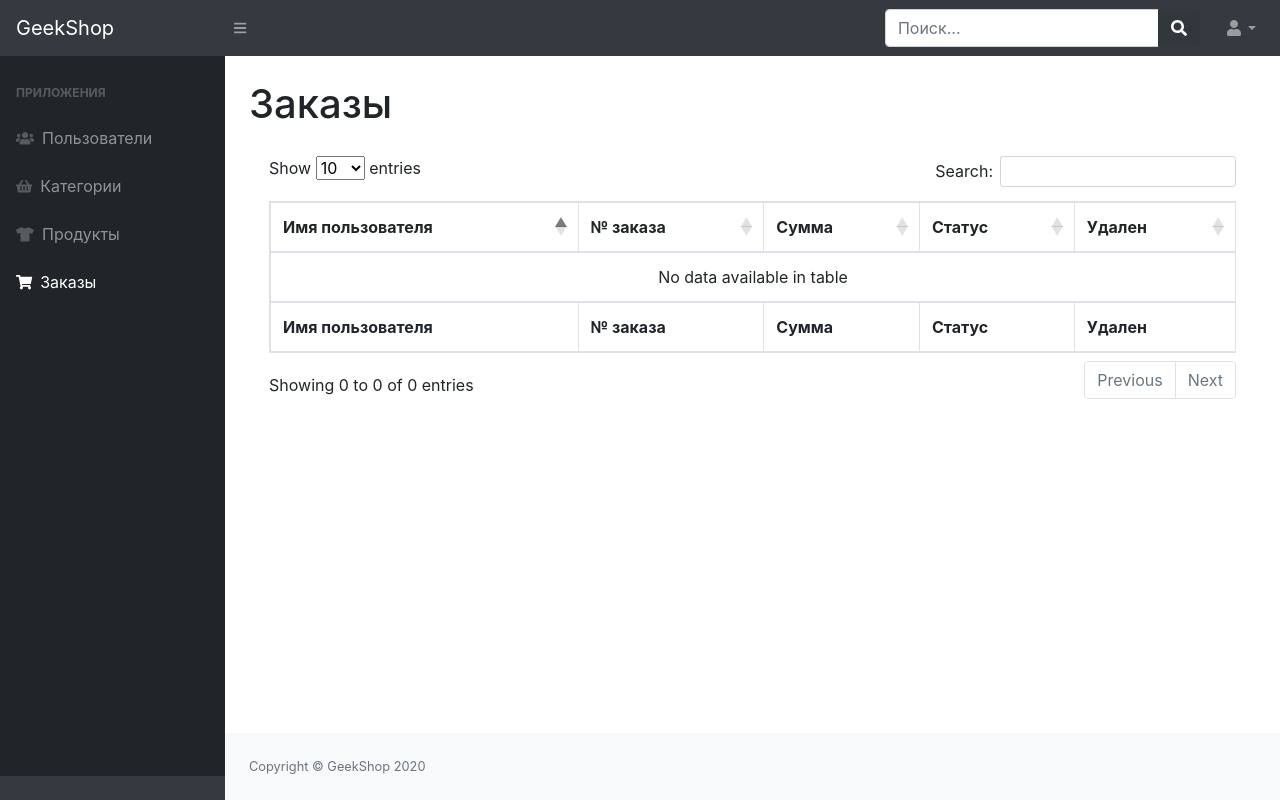
After one commit to fred18811/geekshop-server, a Django app: page /admin-stuff/orders/ in a window 1280 px wide. The commit adds this page. Run offline with Django 3.2, Linux system fonts and the light colour scheme; the visitor is signed in with stand-in values (Sample User, id 1); data that the repository does not hold is empty; parts of the project's set-up code (start-up, migrations or seed data) failed here and were passed over; some libraries are stand-ins or nearby versions.

Commit message:
added admins orders

```diff
--- /dev/null
+++ b/admins/templates/admins/admin-orders-read.html
@@ -0,0 +1,48 @@
+{% extends 'admins/base.html' %}
+
+{% block content %}
+<main>
+    <div class="container-fluid">
+        <h1 class="mt-4">Заказы</h1>
+        <div class="card-body">
+            <div class="table-responsive">
+                <table class="table table-bordered" id="dataTable" width="100%" cellspacing="0">
+                    <thead>
+                    <tr>
+                        <th>Имя пользователя</th>
+                        <th>№ заказа</th>
+                        <th>Сумма</th>
+                        <th>Статус</th>
+                        <th>Удален</th>
+                    </tr>
+                    </thead>
+                    <tfoot>
+                    <tr>
+                        <th>Имя пользователя</th>
+                        <th>№ заказа</th>
+                        <th>Сумма</th>
+                        <th>Статус</th>
+                        <th>Удален</th>
+                    </tr>
+                    </tfoot>
+                    <tbody>
+                    {% for order in object_list %}
+                    <tr>
+                        <td>{{ order.user }}</td>
+                        <td><a href="{% url 'admins:admin_order_update' order.id %}" style="color: dodgerblue">{{ order.id }}</a></td>
+                        <td>{{ order.get_total_cost }}</td>
+                        <td>{{ order.get_status_display }}</td>
+                        {% if not order.is_active %}
+                            <td>Удален</td>
+                        {% else %}
+                            <td>Активен</td>
+                        {% endif %}
+                    </tr>
+                    {% endfor %}
+                    </tbody>
+                </table>
+            </div>
+        </div>
+    </div>
+</main>
+{% endblock %}
--- a/admins/templates/admins/base.html
+++ b/admins/templates/admins/base.html
@@ -65,6 +65,12 @@
                         </div>
                         Продукты
                     </a>
+                    <a class="nav-link" href="{% url 'admins:admin_orders' %}">
+                        <div class="sb-nav-link-icon">
+                            <i class="fas fa-shopping-cart"></i>
+                        </div>
+                        Заказы
+                    </a>
                 </div>
             </div>
             <div class="sb-sidenav-footer"></div>
--- a/admins/urls.py
+++ b/admins/urls.py
@@ -1,5 +1,6 @@
 from django.urls import path
-from admins.views import index, UserListView, UserCreateView, UserUpdateView, UserDeleteView, ProdactListView, ProdactCreateView, ProdactUpdateView, ProdactDeleteView
+from admins.views import index, UserListView, UserCreateView, UserUpdateView, UserDeleteView, ProdactListView, \
+    ProdactCreateView, ProdactUpdateView, ProdactDeleteView, OrderListView, OrderUpdateView
 
 app_name = 'admins'
 
@@ -13,4 +14,6 @@
     path('prodacts/create', ProdactCreateView.as_view(), name='admin_prodacts_create'),
     path('prodacts/update/<int:pk>', ProdactUpdateView.as_view(), name='admin_prodacts_update'),
     path('prodacts/remove/<int:pk>', ProdactDeleteView.as_view(), name='admin_prodacts_remove'),
+    path('orders/', OrderListView.as_view(), name='admin_orders'),
+    path('orders/update/<int:pk>', OrderUpdateView.as_view(), name='admin_order_update'),
 ]
--- a/admins/views.py
+++ b/admins/views.py
@@ -7,7 +7,8 @@
 
 from users.models import User
 from products.models import Product
-from admins.forms import UserAdminRegistrationForm, UserAdminProfileForm, ProdactForm
+from orders.models import Order
+from admins.forms import UserAdminRegistrationForm, UserAdminProfileForm, ProdactForm, OrderForm
 
 
 @user_passes_test(lambda u: u.is_staff)
@@ -134,3 +135,33 @@
     @method_decorator(user_passes_test(lambda u: u.is_staff))
     def dispatch(self, request, *args, **kwargs):
         return super(ProdactDeleteView, self).dispatch(request, *args, **kwargs)
+
+
+class OrderListView(ListView):
+    model = Order
+    template_name = 'admins/admin-orders-read.html'
+
+    def get_context_data(self, *, object_list=None, **kwargs):
+        context = super(OrderListView, self).get_context_data()
+        context['title'] = 'GeekShop - Заказы'
+        return context
+
+    @method_decorator(user_passes_test(lambda u: u.is_staff))
+    def dispatch(self, request, *args, **kwargs):
+        return super(OrderListView, self).dispatch(request, *args, **kwargs)
+
+
+class OrderUpdateView(UpdateView):
+    model = Order
+    template_name = 'admins/admin-orders-update.html'
+    form_class = OrderForm
+    success_url = reverse_lazy('admins:admin_orders')
+
+    def get_context_data(self, *, object_list=None, **kwargs):
+        context = super(OrderUpdateView, self).get_context_data()
+        context['title'] = 'GeekShop - Обновление статуса заказа'
+        return context
+
+    @method_decorator(user_passes_test(lambda u: u.is_staff))
+    def dispatch(self, request, *args, **kwargs):
+        return super(OrderUpdateView, self).dispatch(request, *args, **kwargs)
```
Also changed, not shown: admins/forms.py (+16 -1 lines), admins/templates/admins/admin-orders-update.html (added, +43 -0 lines).
